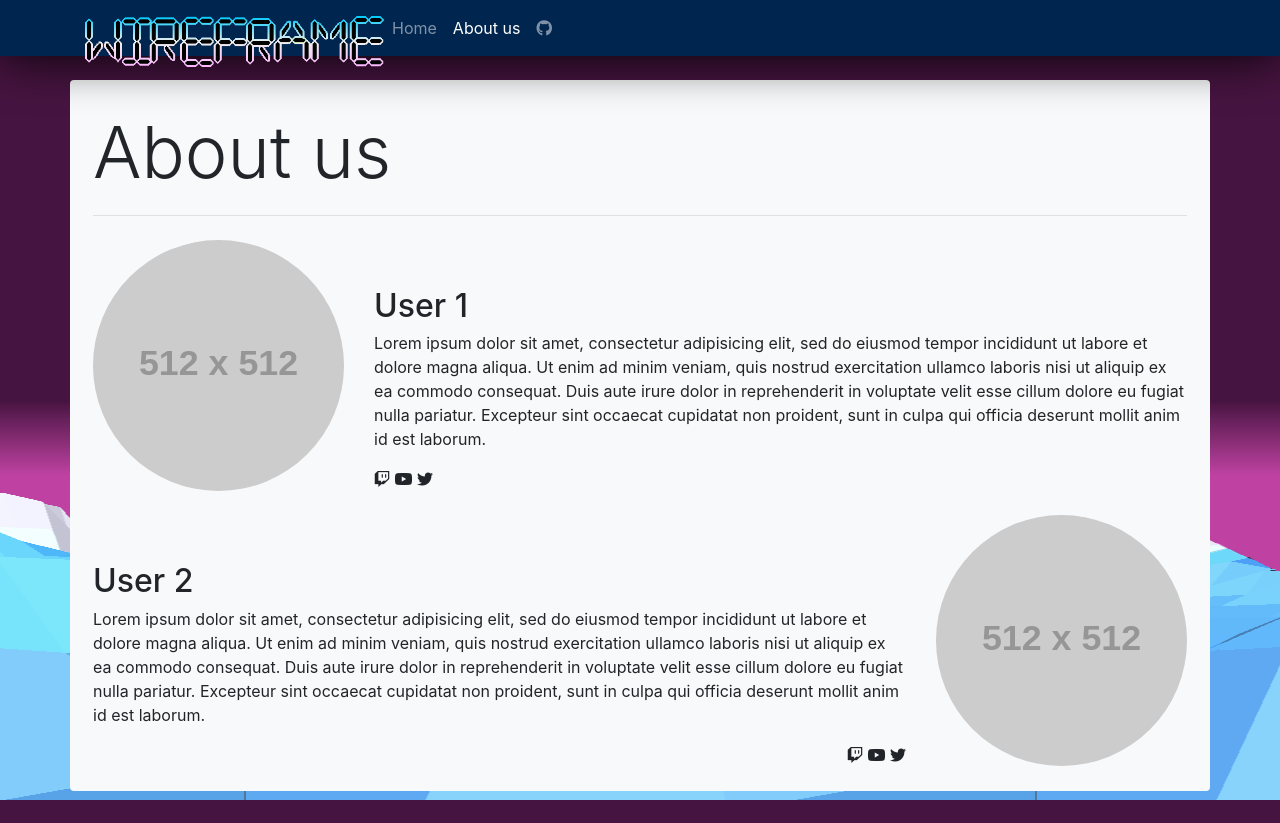
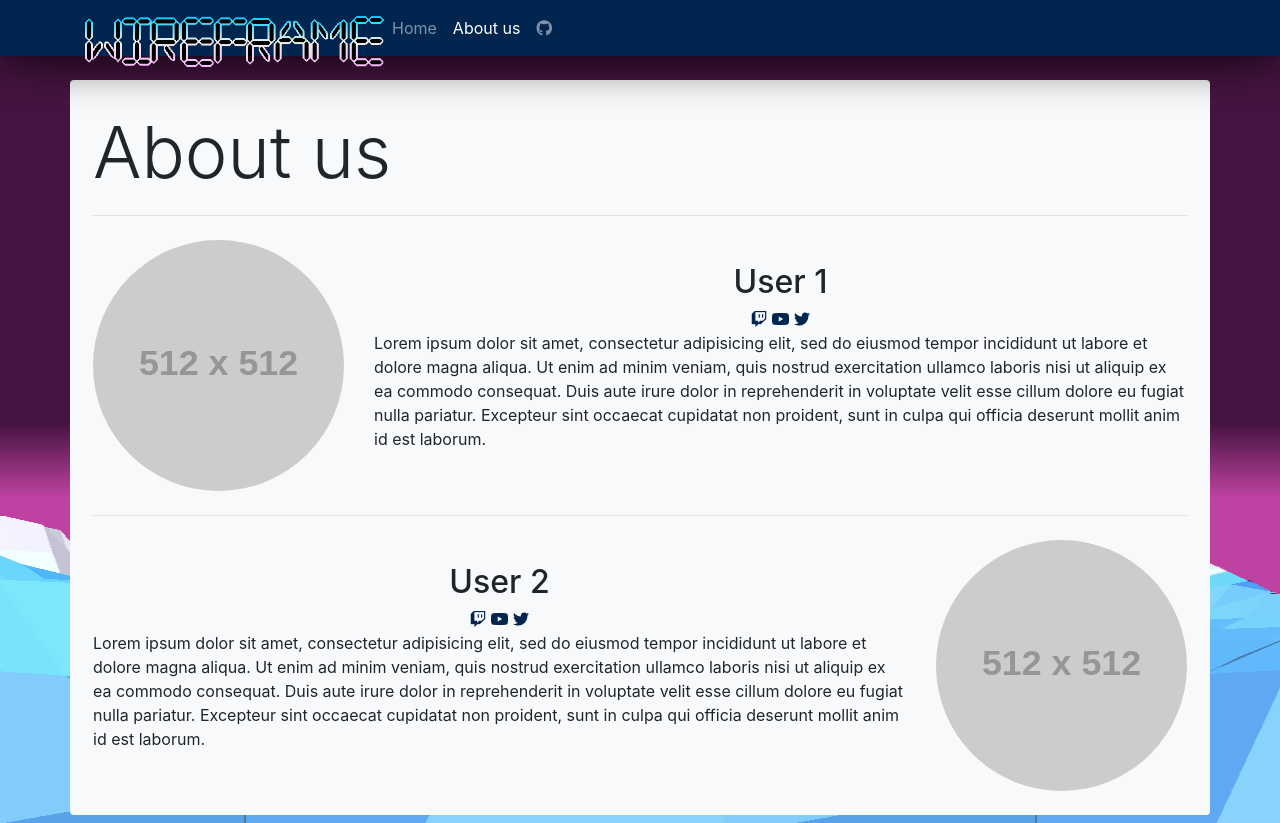
Before and after one commit to Wireframesite/wireframesite.github.io, a plain HTML site: page about/index.html in a window 1280 px wide. Before the commit the page ends 800 px from the top, so only its background shows below. Drawn offline with nearby package versions, Linux system fonts and the light colour scheme; placeholder pictures from the web are drawn by us.

Commit message:
updated about page layout

```diff
--- a/about/index.html
+++ b/about/index.html
@@ -40,32 +40,48 @@
                 <h1 class="display-3">About us</h1>
                 <hr class="my-4">
                 <div class="row">
-                    <div class="col-md-3">
-                        <img class="img-fluid circle" src="http://via.placeholder.com/512" alt="placeholder">
+                    <div class="col-sm-3">
+                        <img class="img-fluid circle user-img" src="http://via.placeholder.com/512" alt="placeholder">
                     </div>
-                    <div class="col-md-9 mt-xl-5">
+                    <div class="col-sm-9 mt-xl-4">
+                        <div class="text-center">
                             <h2>User 1</h2>
-                        <p>Lorem ipsum dolor sit amet, consectetur adipisicing elit, sed do eiusmod tempor incididunt ut labore et dolore magna aliqua. Ut enim ad minim veniam, quis nostrud exercitation ullamco laboris nisi ut aliquip ex ea commodo consequat. Duis aute irure dolor in reprehenderit in voluptate velit esse cillum dolore eu fugiat nulla pariatur. Excepteur sint occaecat cupidatat non proident, sunt in culpa qui officia deserunt mollit anim id est laborum.</p>
                             <span class="links">
+                                <a href="#">
                                     <i class="fa fa-twitch" aria-hidden="true"></i>
+                                </a>
+                                <a href="#">
                                     <i class="fa fa-youtube-play" aria-hidden="true"></i>
+                                </a>
+                                <a href="#">
                                     <i class="fa fa-twitter" aria-hidden="true"></i>
+                                </a>
                             </span>
                         </div>
+                        <p>Lorem ipsum dolor sit amet, consectetur adipisicing elit, sed do eiusmod tempor incididunt ut labore et dolore magna aliqua. Ut enim ad minim veniam, quis nostrud exercitation ullamco laboris nisi ut aliquip ex ea commodo consequat. Duis aute irure dolor in reprehenderit in voluptate velit esse cillum dolore eu fugiat nulla pariatur. Excepteur sint occaecat cupidatat non proident, sunt in culpa qui officia deserunt mollit anim id est laborum.</p>
                     </div>
-                <br>
+                </div>
+                <hr class="my-4">
                 <div class="row">
-                    <div class="col-md-9 mt-xl-5">
+                    <div class="col-sm-9 mt-xl-4">
+                        <div class="text-center">
                             <h2>User 2</h2>
-                        <p>Lorem ipsum dolor sit amet, consectetur adipisicing elit, sed do eiusmod tempor incididunt ut labore et dolore magna aliqua. Ut enim ad minim veniam, quis nostrud exercitation ullamco laboris nisi ut aliquip ex ea commodo consequat. Duis aute irure dolor in reprehenderit in voluptate velit esse cillum dolore eu fugiat nulla pariatur. Excepteur sint occaecat cupidatat non proident, sunt in culpa qui officia deserunt mollit anim id est laborum.</p>
-                        <span class="links float-right">
+                            <span class="links">
+                                <a href="#">
                                     <i class="fa fa-twitch" aria-hidden="true"></i>
+                                </a>
+                                <a href="#">
                                     <i class="fa fa-youtube-play" aria-hidden="true"></i>
+                                </a>
+                                <a href="#">
                                     <i class="fa fa-twitter" aria-hidden="true"></i>
+                                </a>
                             </span>
                         </div>
-                    <div class="col-md-3">
-                        <img class="img-fluid circle" src="http://via.placeholder.com/512" alt="placeholder">
+                        <p>Lorem ipsum dolor sit amet, consectetur adipisicing elit, sed do eiusmod tempor incididunt ut labore et dolore magna aliqua. Ut enim ad minim veniam, quis nostrud exercitation ullamco laboris nisi ut aliquip ex ea commodo consequat. Duis aute irure dolor in reprehenderit in voluptate velit esse cillum dolore eu fugiat nulla pariatur. Excepteur sint occaecat cupidatat non proident, sunt in culpa qui officia deserunt mollit anim id est laborum.</p>
+                    </div>
+                    <div class="col-sm-3">
+                        <img class="img-fluid circle user-img" src="http://via.placeholder.com/512" alt="placeholder">
                     </div>
                 </div>
                 <br>
--- a/style.css
+++ b/style.css
@@ -14,6 +14,15 @@ body {
     border-radius: 50%;
 }
 
+.links a {
+    color: #00254f;
+}
+
+.links a:hover {
+    color: #007bff;
+    text-decoration: none;
+}
+
 #logo {
     height: 3.2em;
     margin-bottom: -1.6em;
@@ -28,4 +37,8 @@ body {
     .display-3 {
         font-size: 3rem;
     }
+
+    .user-img {
+        display: none;
+    }
 }
```
Also changed, not shown: index.html (+0 -10 lines). Lines whose indentation alone changed are shown as unchanged.
